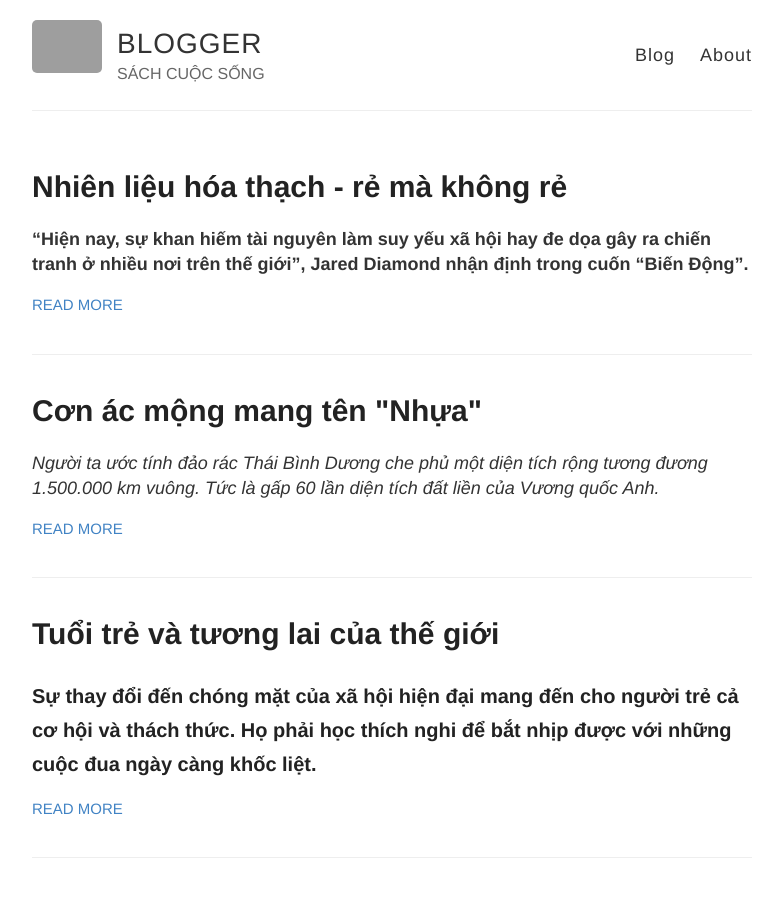
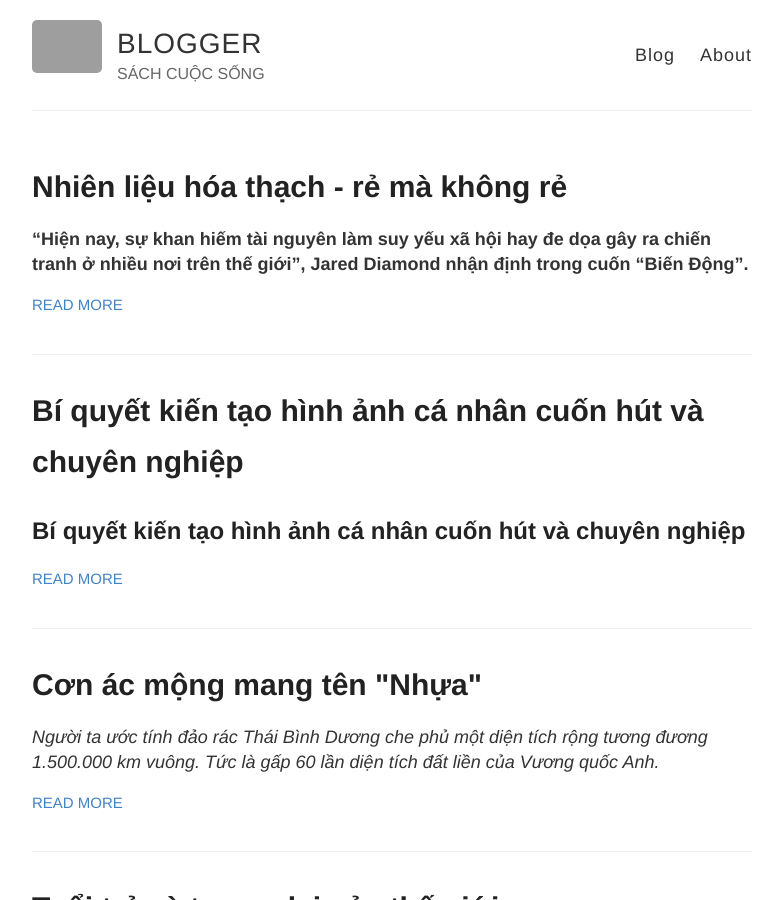
Before and after one commit to cuzinxyz/cuzinxyz.github.io, a Jekyll site: the page built from index.html, in a window 1280 px wide and 900 px high. Shown: the whole window, without its empty margins (248-1031 px from the left). Built offline with Jekyll 4.4.1, drawn with Linux system fonts in a browser that asks for light colours; grey boxes are pictures that could not be loaded.

Commit message:
Update 2020-07-24-hinh-anh-chuyen-nghiep-nang-cao-vi-the.md

```diff
--- a/_posts/2020-07-24-hinh-anh-chuyen-nghiep-nang-cao-vi-the.md
+++ b/_posts/2020-07-24-hinh-anh-chuyen-nghiep-nang-cao-vi-the.md
@@ -1,6 +1,8 @@
 ---
-published: false
+layout: post
+title: Bí quyết kiến tạo hình ảnh cá nhân cuốn hút và chuyên nghiệp
 ---
+
 ## Bí quyết kiến tạo hình ảnh cá nhân cuốn hút và chuyên nghiệp
 
 **Vẻ ngoài của bạn tiết lộ bạn là ai, đừng vì sự thoải mái nhất thời phá đi hình ảnh chuyên nghiệp. Đây là những lưu ý giúp bạn xây dựng hình ảnh, nâng cao vị thế cá nhân.**
```
